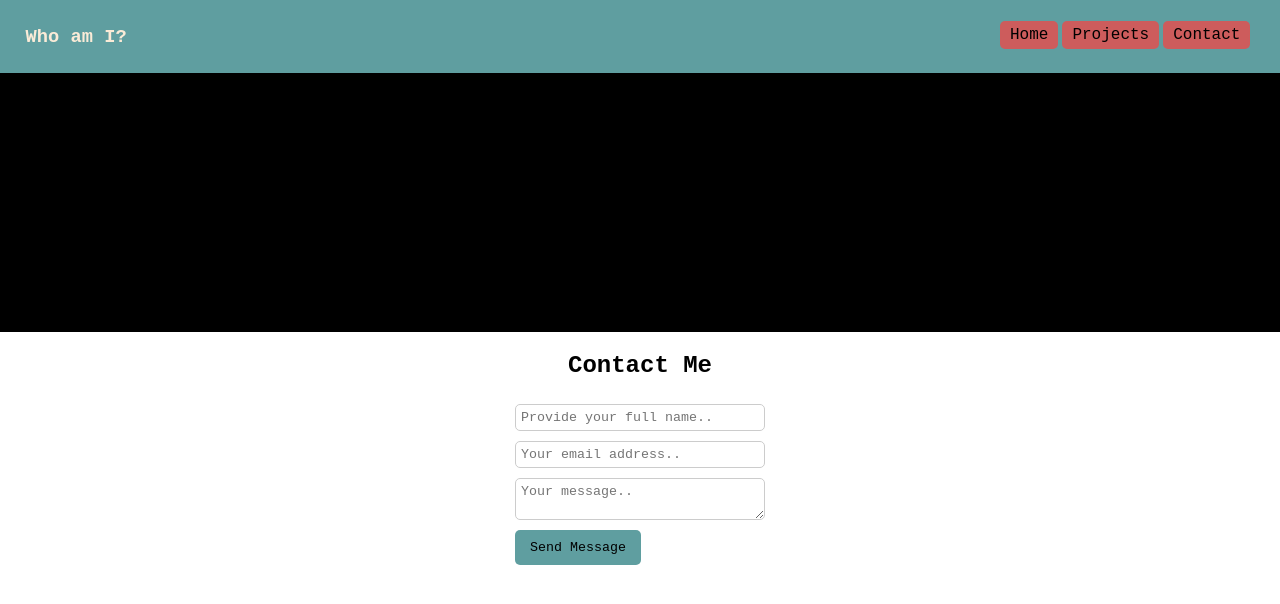
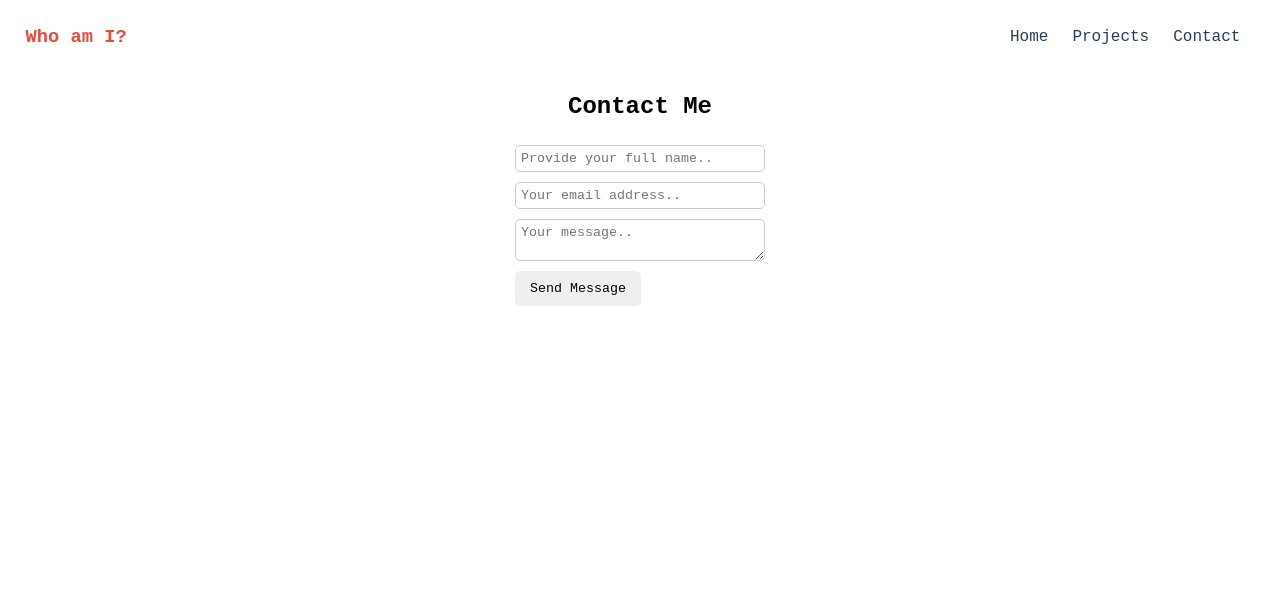
Before and after one commit to Han-ku/Portfolio, a React (Create React App) app: page /contact in a window 1280 px wide. Shown: the top 604 px of the page. Built offline with nearby package versions, Linux system fonts and the light colour scheme.

Commit message:
add about me info

```diff
--- a/src/App.css
+++ b/src/App.css
@@ -5,55 +5,96 @@
     font-family: 'Courier New', Courier, monospace;
 }
 
+:root {
+    --primary-color: #3498db;
+    --secondary-color: #2ecc71;
+    --background-color: #ecf0f1;
+    --text-color: #2c3e50;
+    --accent-color: #e74c3c;
+  }
+
+  pre {
+    white-space: pre-wrap; /* CSS3 */
+    white-space: -moz-pre-wrap; /* Firefox */
+    white-space: -pre-wrap; /* Opera <7 */
+    white-space: -o-pre-wrap; /* Opera 7 */
+    word-wrap: break-word; /* IE */
+  }
+
 .flex {
     display: flex;
     flex-direction: row;
+    align-items: center;
+    gap: 2rem;
 }
 
 .flex-center {
-    /* flex-direction: column; */
     justify-content: center;
 }
 
 .main-links {
     width: 200px;
     height: 150px;
-    background-color: cadetblue;
-    color: black;
+    color: var(--text-color);
     margin: 10px;
 }
 
 nav {
     justify-content: space-between;
     padding: 2%;
-    background-color: cadetblue;
-    color: antiquewhite;
+    color: var(--accent-color);
 }
 
 #nav-options a {
     text-decoration: none;
     padding: 5px 10px;
-    color: black;
-    background-color: indianred;
+    color: var(--text-color);
     border-radius: 5px;
     margin-right: 4px;
+    transition: color 0.5s ease;
 }
 
-.header {
-    padding: 30px;
-    background-color: black;
+#nav-options a:hover {
+    color: var(--accent-color);
 }
 
-.user-photo {
-    flex: 1;
-    padding: 40px;
+
+.header {
+    justify-content: space-between;
+    width: 80%;
+    margin: 0 auto;
 }
 
-.text-yellow {
-    color: goldenrod;
+.user-info {
+    display: flex;
+    flex-direction: column;
+    justify-content: center;
+    align-items: center;
+    margin-bottom: 2rem;
+    color: var(--text-color);
+    font-size: 1.2em;
 }
-.text-pink {
-    color: indianred;
+
+.user-info h1 {
+    margin-bottom: 2rem;
+    color: var(--accent-color);
+}
+
+.cv_container {
+    display: flex;
+    gap: 4rem;
+    margin-top: 1.5rem;
+}
+
+.cv_container a {
+    color: var(--accent-color);
+    opacity: .7;
+    transition: transform 0.3ms;
+}
+
+.cv_container a:hover {
+    opacity: 1;
+    transform: scale(1.1);
 }
 
 .p-1 {
@@ -77,7 +118,6 @@ nav {
 }
 
 #btn-msg {
-    background-color: cadetblue;
     color: black;
     border-radius: 5px;
     border: 0;
@@ -85,14 +125,25 @@ nav {
     padding: 10px 15px;
 }
 
-.img-responsive {
-    width: 100%;
-    height: auto;
-}
 
-.img-circle {
-    border-radius: 50%;
-}
+
+.loadingState {
+    display: flex;
+    align-items: center;
+    justify-content: center;
+    flex: 1;
+  }
+
+  .loadingState i {
+    opacity: 0.2;
+    font-size: 3rem;
+    animation: spin 1s linear infinite;
+  }
+
+  @keyframes spin {
+    0% { transform: rotate(0deg); }
+    100% { transform: rotate(360deg); }
+  }
 
 @media (max-width: 650px) {
     .flex {
--- a/src/App.js
+++ b/src/App.js
@@ -1,33 +1,15 @@
 import './App.css';
+import React from 'react';
 import {BrowserRouter, Routes, Route, Link} from 'react-router-dom'
 import Home from './pages/Home.js'
 import Projects from './pages/Projects.js'
 import Contact from './pages/Contact.js'
-import React, { useEffect, useState } from 'react';
 
 function App() {
-
-  const [fileContent, setFileContent] = useState('')
-  const [loading, setLoading] = useState(true)
-
-  useEffect(() => {
-    fetch('/text.txt')
-      .then(response => response.text())
-      .then(data => {
-        setFileContent(data)
-        setLoading(false)
-      })
-      .catch(error => {
-        console.error('Error fetching the text file:', error)
-        setFileContent('Failed to load content.')
-        setLoading(false);
-      })
-  }, [])
 
   return (
     <>
      <BrowserRouter>
-
       <nav className="flex">
         <div id="nav-brand">
           <h3>Who am I?</h3>
@@ -38,22 +20,6 @@ function App() {
           <span><Link to='/contact'>Contact</Link></span>
         </div>
       </nav>
-
-      <div className="flex header">
-        <div className="user-info">
-          <h1>Hanna Kunitskaya</h1>
-          {loading ? (
-            <div className="loadingState">
-              <i className="fa-solid fa-gear fa-spin"></i>
-            </div>
-          ) : (
-            <p>{fileContent}</p>
-          )}
-        </div>
-        <div className="user-photo">
-          <img src="" alt="" className="img-responsive img-circle" />
-        </div>
-      </div>
 
       <Routes>
          <Route path='/' element={<Home />}></Route>
--- a/src/index.js
+++ b/src/index.js
@@ -8,8 +8,4 @@ root.render(
   // <React.StrictMode>
     <App />
   // </React.StrictMode>
-);
-
-// If you want to start measuring performance in your app, pass a function
-// to log results (for example: reportWebVitals(console.log))
-// or send to an analytics endpoint. Learn more: https://bit.ly/CRA-vitals
+)
--- a/src/pages/Home.js
+++ b/src/pages/Home.js
@@ -1,17 +1,42 @@
-import React from 'react'
-import {Link} from 'react-router-dom'
+import React, { useEffect, useState } from 'react'
 
 const Home = () => {
+    const [fileContent, setFileContent] = useState('')
+    const [loading, setLoading] = useState(true)
+
+  useEffect(() => {
+    fetch('/about_me/text.txt')
+      .then(response => response.text())
+      .then(data => {
+        setFileContent(data)
+        setLoading(false)
+      })
+      .catch(error => {
+        console.error('Error fetching the text file:', error)
+        setFileContent('Failed to load content.')
+        setLoading(false);
+      })
+  }, [])
+
     return (
         <>
-            <h2 className='center p-2'>Welcome to My Portfolio</h2>
-            <div className="flex flex-center p-2">
-                <h3 className='main-links'>
-                    <Link to='/projects'>Projects</Link>
-                </h3>
-                <h3 className='main-links'>
-                    <Link to='/contact'>Contact</Link>
-                </h3>
+            <div className="flex header">
+                <div className="user-info">
+                    <h1>Hanna Kunitskaya</h1>
+                    {loading ? (
+                    <div className="loadingState">
+                        <i className="fa-solid fa-gear fa-spin"></i>
+                    </div>
+                    ) : (
+                    <>
+                        <pre>{fileContent}</pre>
+                        <div className='cv_container'>
+                            <a href="/about_me/CV_Kunitskaya_Hanna.pdf" target="_blank">Open my CV</a>
+                            <a href="/about_me/CV_Kunitskaya_Hanna.pdf" download>Download my CV</a>
+                        </div>
+                    </>
+                    )}
+                </div>
             </div>
         </>
     )
```
Also changed, not shown: public/text.txt (deleted), 1 other file (tests, documents, lock files or other folders).
